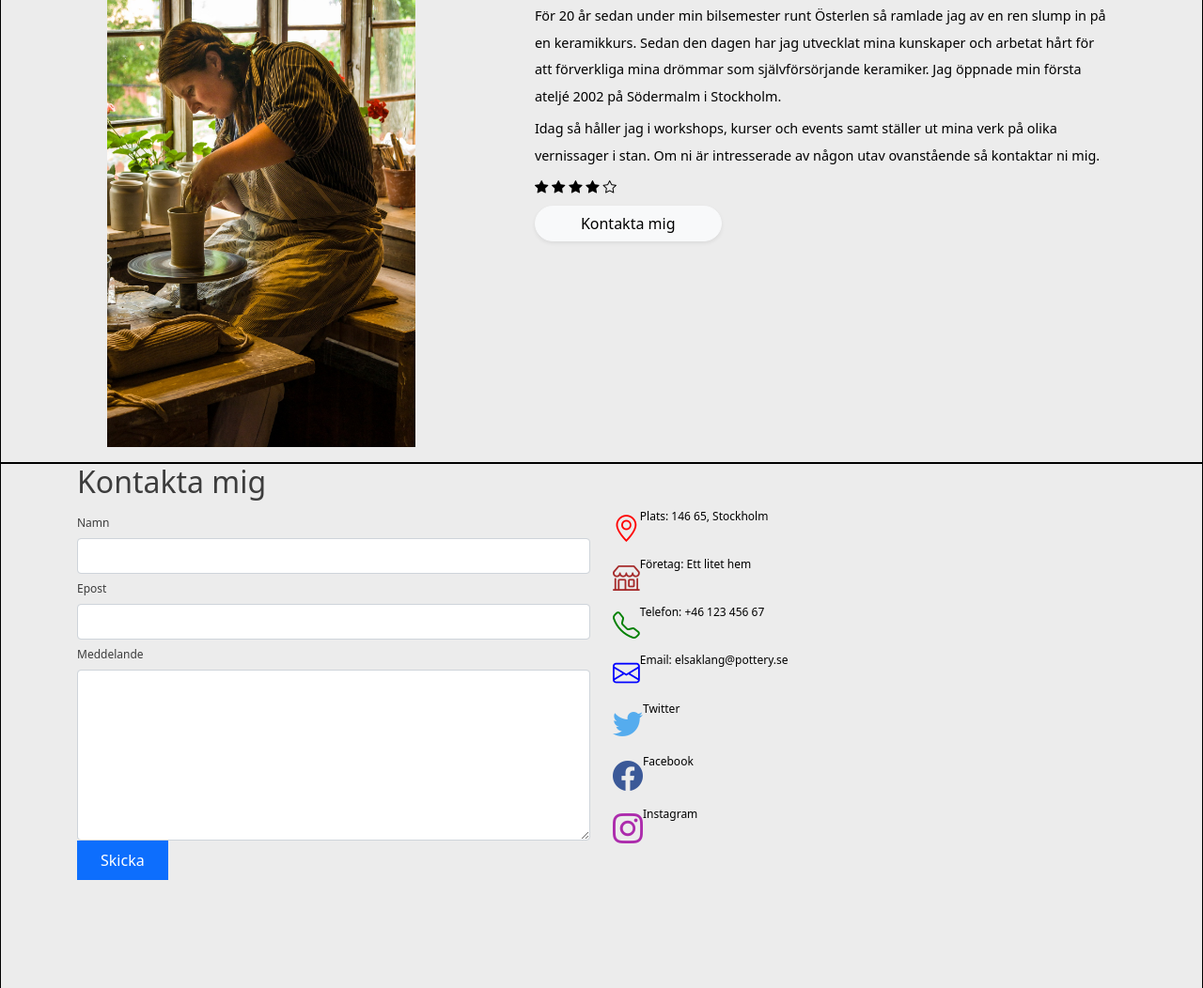
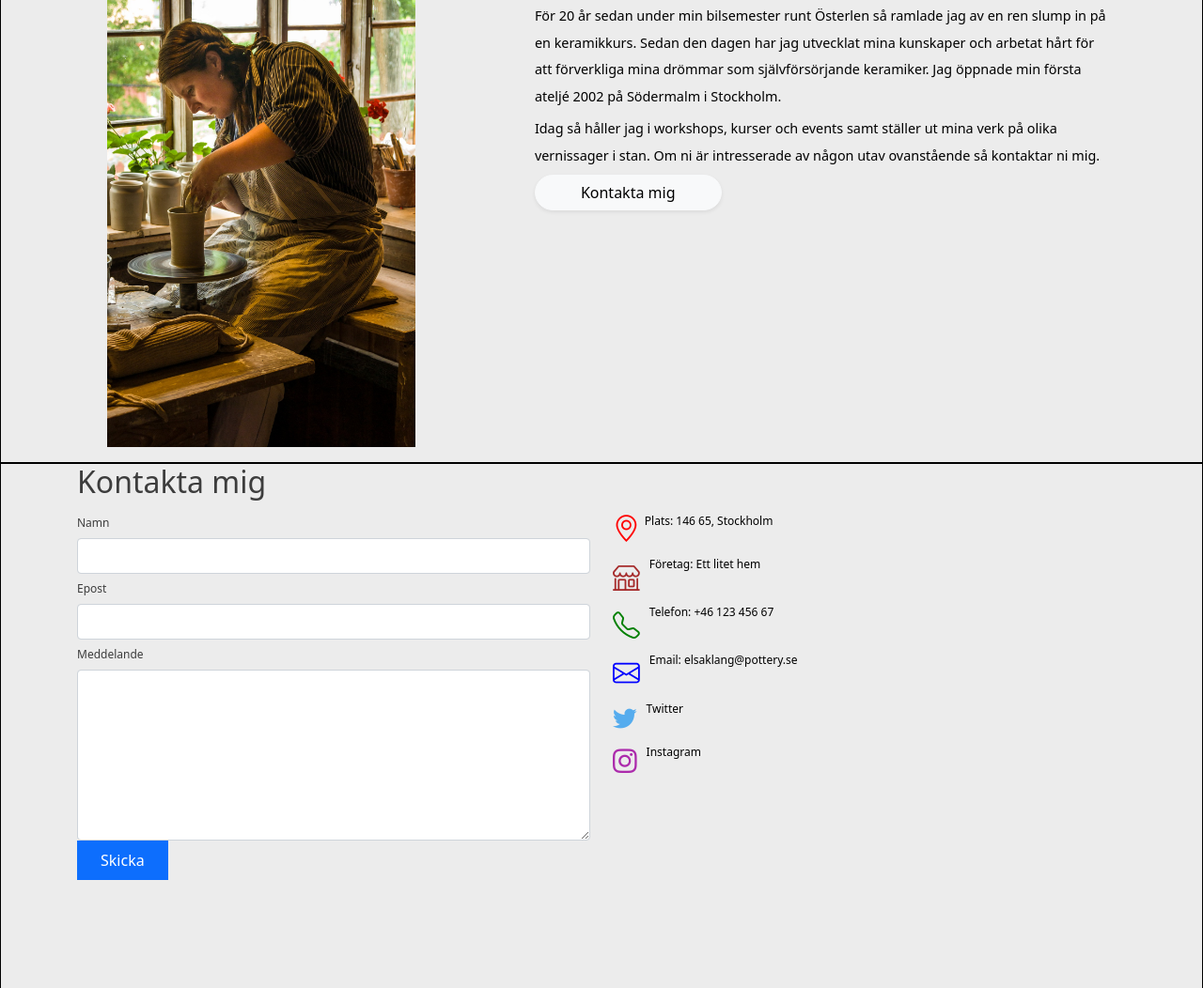
Before and after one commit to FannyRosen/MI-HTML-CSS-EttLitetHem, a website: page index.html in a window 1280 px wide. Shown: the part 1927-2979 px from the top of the page at 94% size. Drawn offline with nearby package versions, Linux system fonts and the light colour scheme; files whose address does not match are found by name.

Commit message:
small "kontakt" change

```diff
--- a/index.html
+++ b/index.html
@@ -174,7 +174,6 @@
     </div>
 
     <!-- Rasmus kod börjar här -->
-      <!-- s -->
       <div class="om" id="om">
       <div class="row justify-content-center">
         <div class="col-lg-4 col-m-4 col-sm-6 m-3">
@@ -193,12 +192,8 @@
               samt ställer ut mina verk på olika vernissager i stan. Om ni är
               intresserade av någon utav ovanstående så kontaktar ni mig.
             </p>
-              <p class="om-p"><i class="bi bi-star-fill"></i>
-                <i class="bi bi-star-fill"></i>
-                <i class="bi bi-star-fill"></i>
-                <i class="bi bi-star-fill"></i>
-                <i class="bi bi-star"></i></p>
-                <p class="om-p"><a href="#kon" class="btn btn-light px-5 rounded-pill shadow-sm">Kontakta mig</a></p>
+              <p class="om-p">
+                <p class="om-p"><a href="#kontakt" class="btn btn-light px-5 rounded-pill shadow-sm">Kontakta mig</a></p>
             </div>
             </div>
           </div>
@@ -237,13 +232,12 @@
             </div>
         <div class="col-md-5 mr-auto">
         <ul class="list-unstyled pl-md-5 mb-5">
-        <li class="d-flex text-black mb-2"><span class="mr-3"><span class="bi bi-geo-alt"></span></span>Plats: 146 65, Stockholm</li>
-        <li class="d-flex text-black mb-2"><span class="mr-3"><span class="bi bi-shop"></span></span>Företag: Ett litet hem</li>
-        <li class="d-flex text-black mb-2"><span class="mr-3"><span class="bi bi-telephone"></span></span>Telefon: +46 123 456 67</li>
-        <li class="d-flex text-black mb-2"><span class="mr-3"><span class="bi bi-envelope"></span></span>Email: elsaklang@pottery.se</li>
-        <li class="d-flex text-black mb-2"><span class="mr-3"><span class="bi bi-twitter"></span></span>Twitter</li>
-        <li class="d-flex text-black mb-2"><span class="mr-3"><span class="bi bi-facebook"></span></span>Facebook</li>
-        <li class="d-flex text-black mb-2"><span class="mr-3"><span class="bi bi-instagram"></span></span>Instagram</li>
+        <li class="d-flex text-black mb-2"><i class="bi bi-geo-alt"></i><p class="om-p">Plats: 146 65, Stockholm</p></li>
+        <li class="d-flex text-black mb-2"><i class="bi bi-shop"></i><p class="om-p"></p>Företag: Ett litet hem</li>
+        <li class="d-flex text-black mb-2"><i class="bi bi-telephone"></i><p class="om-p"></p>Telefon: +46 123 456 67</li>
+        <li class="d-flex text-black mb-2"><i class="bi bi-envelope"></i><p class="om-p"></p>Email: elsaklang@pottery.se</li>
+        <li class="d-flex text-black mb-2"><i class="bi bi-twitter"></i><p class="om-p"></p>Twitter</li>
+        <li class="d-flex text-black mb-2"><i class="bi bi-instagram"></i><p class="om-p"></p>Instagram</li>
         </ul>
         </div>
 
--- a/scss/main.scss
+++ b/scss/main.scss
@@ -172,7 +172,7 @@ button {
   .bi-telephone,
   .bi-envelope {
     color: black;
-    font-size: 1.4rem;
+    font-size: 1.6rem;
   }
   .bi-twitter,
   .bi-facebook,
```
Also changed, not shown: css/main.css.
